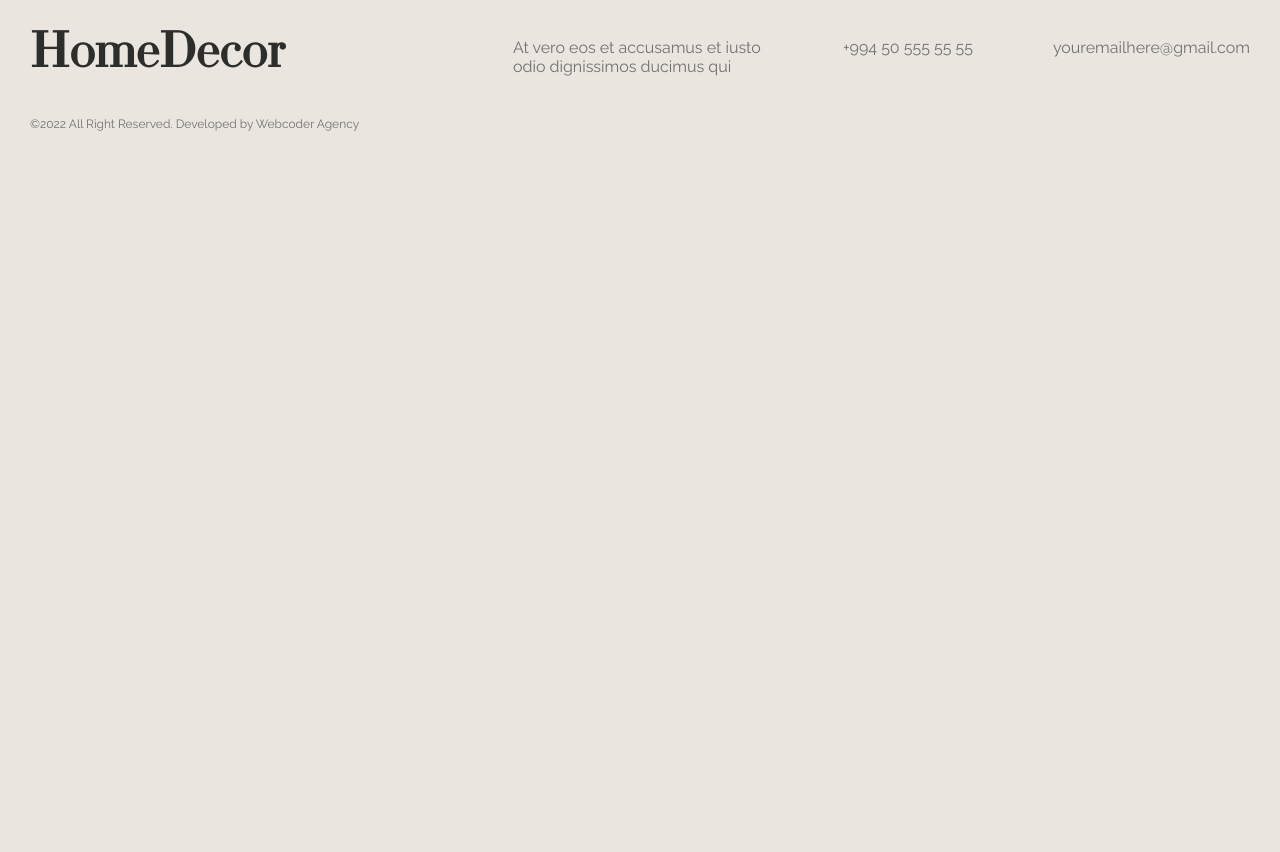
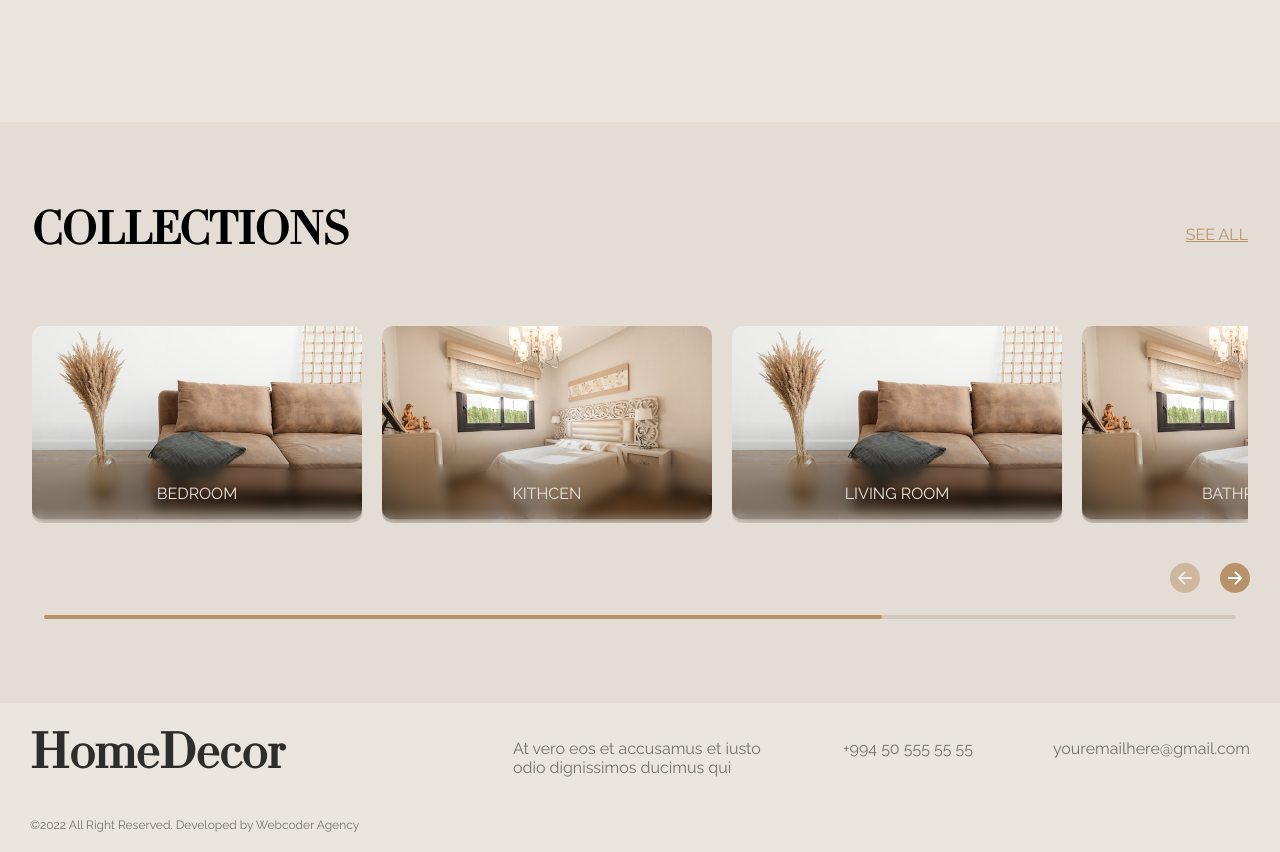
Before and after one commit to elturanshucai/furniture_e-commerce, a React (Vite) app: page / in a window 1280 px wide. Shown: the part 4622-5474 px from the top of the page. Before the commit the page ends 4773 px from the top, so only its background shows below. Built offline with nearby package versions, Linux system fonts and the light colour scheme.

Commit message:
complete collection section ui

```diff
--- a/src/components/footer/footer.module.css
+++ b/src/components/footer/footer.module.css
@@ -46,4 +46,7 @@
         flex-direction: column;
         gap: 25px;
     }
+    .title{
+        font-size: 28px;
+    }
 }
--- a/src/pages/home/container/swiper/container/Slide.jsx
+++ b/src/components/slide/Slide.jsx
@@ -5,7 +5,7 @@ const Slide = ({ data }) => {
     return (
         <article className={styles.slide}>
             <div className={styles.image}>
-                <img src={data.img} alt="furniture" />
+                <img src={data.img} alt={data.title} />
             </div>
             <p className={styles.title}>{data.title}</p>
         </article>
--- a/src/pages/home/Home.jsx
+++ b/src/pages/home/Home.jsx
@@ -6,6 +6,7 @@ import AboutSection from './container/about/AboutSection'
 import DiscountSection from './container/discount/DiscountSection'
 import Products from './container/products/Products'
 import MostPopular from './container/popular/MostPopular'
+import Collections from './container/collections/Collections'
 
 
 const Home = () => {
@@ -17,6 +18,7 @@ const Home = () => {
       <DiscountSection />
       <Products />
       <MostPopular />
+      <Collections />
     </>
   )
 }
--- /dev/null
+++ b/src/pages/home/container/collections/Collections.jsx
@@ -0,0 +1,85 @@
+import React from 'react'
+import styles from './collections.module.css'
+import { Link } from 'react-router-dom'
+import { Swiper, SwiperSlide } from 'swiper/react'
+import { swiperImages } from '../../../../images'
+import { Navigation, Pagination, Scrollbar } from 'swiper/modules'
+import Slide from '../../../../components/slide/Slide'
+import { IoArrowBackOutline, IoArrowForwardOutline } from 'react-icons/io5'
+
+const data = [
+    {
+        id: 1,
+        title: "Bedroom",
+        img: swiperImages.slide1
+    },
+    {
+        id: 2,
+        title: "Kithcen",
+        img: swiperImages.slide2
+    },
+    {
+        id: 3,
+        title: "Living room",
+        img: swiperImages.slide1
+    },
+    {
+        id: 4,
+        title: "Bathroom",
+        img: swiperImages.slide2
+    },
+    {
+        id: 5,
+        title: "room",
+        img: swiperImages.slide1
+    }
+]
+
+const Collections = () => {
+    return (
+        <section className={styles.collections}>
+            <div className='container'>
+                <div className={styles.top}>
+                    <h2 className={styles.title}>Collections</h2>
+                    <Link to={"/collections"} className={styles.top__link}>see all</Link>
+                </div>
+                <Swiper
+                    modules={[Navigation, Scrollbar, Pagination]}
+                    spaceBetween={20}
+                    pagination={{ clickable: true }}
+                    breakpoints={{
+                        10: {
+                            slidesPerView: 1
+                        },
+                        300: {
+                            slidesPerView: "auto"
+                        }
+                    }}
+                    scrollbar={{ draggable: true }}
+                    navigation={{
+                        prevEl: '#prev-collection',
+                        nextEl: '#next-collection'
+                    }}
+                    className={styles.swiper}
+                >
+                    {data.map(item => (
+                        <SwiperSlide key={item.id} className={styles.slide}>
+                            <Slide data={item} />
+                        </SwiperSlide>
+                    ))}
+                </Swiper>
+                <div className={styles.navs}>
+                    <button id='prev-collection'>
+                        <IoArrowBackOutline />
+                    </button>
+                    <button id='next-collection'>
+                        <IoArrowForwardOutline />
+                    </button>
+                </div>
+                <Link to={"/collections"} className={styles.bottom__link}>see all</Link>
+            </div>
+        </section>
+    )
+}
+
+export default Collections
--- /dev/null
+++ b/src/pages/home/container/collections/collections.module.css
@@ -0,0 +1,83 @@
+.collections {
+    position: relative;
+    padding-block: 80px;
+    background-color: rgba(212, 200, 190, 0.3);
+}
+
+.top {
+    display: flex;
+    align-items: center;
+    justify-content: space-between;
+    margin-bottom: 60px;
+}
+
+.title {
+    font-family: 'Didot Title';
+    font-size: 48px;
+    text-transform: uppercase;
+}
+
+.top__link,
+.bottom__link {
+    color: var(--primary);
+    text-transform: uppercase;
+    font-size: 16px;
+    text-decoration: underline;
+}
+
+.bottom__link {
+    display: none;
+}
+
+.swiper {
+    display: flex;
+    justify-content: start;
+}
+
+.slide {
+    width: fit-content;
+}
+
+.navs {
+    display: flex;
+    align-items: center;
+    justify-content: flex-end;
+    gap: 20px;
+    position: absolute;
+    bottom: 110px;
+    right: 30px;
+    z-index: 2;
+}
+
+.navs button {
+    background-color: var(--primary);
+    color: white;
+    width: 30px;
+    height: 30px;
+    display: flex;
+    align-items: center;
+    justify-content: center;
+    border-radius: 50%;
+    font-size: 20px;
+}
+
+.navs button:disabled {
+    cursor: unset;
+    opacity: .5;
+}
+
+@media screen and (max-width:720px) {
+    .bottom__link{
+        display: flex;
+        margin-top: 30px;
+    }
+    .top__link{
+        display: none;
+    }
+    .navs{
+        display: none;
+    }
+    .title{
+        font-size: 24px;
+    }
+}
--- a/src/pages/home/container/popular/popular.module.css
+++ b/src/pages/home/container/popular/popular.module.css
@@ -1,6 +1,7 @@
 .popular{
     position: relative;
     padding: 0 30px;
+    margin-bottom: 120px;
 }
 
 .content{
@@ -51,4 +52,7 @@
     .nav__buttons{
         display: none;
     }
+    .title{
+        font-size: 24px;
+    }
 }
--- a/src/pages/home/container/swiper/HomeSwiper.jsx
+++ b/src/pages/home/container/swiper/HomeSwiper.jsx
@@ -7,7 +7,7 @@ import 'swiper/css/navigation'
 import 'swiper/css/pagination'
 import 'swiper/css/scrollbar'
 import { swiperImages } from '../../../../images'
-import Slide from './container/Slide'
+import Slide from '../../../../components/slide/Slide'
 import { IoArrowBackOutline, IoArrowForwardOutline } from "react-icons/io5";
 
 const swiperData = [
```
Also changed, not shown: src/components/slide/slide.module.css (renamed from src/pages/home/container/swiper/container/slide.module.css).
